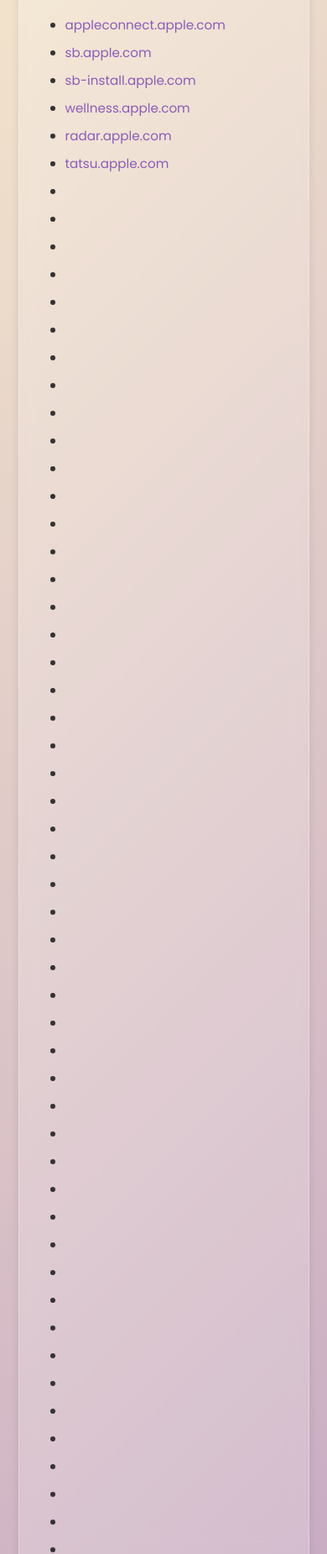
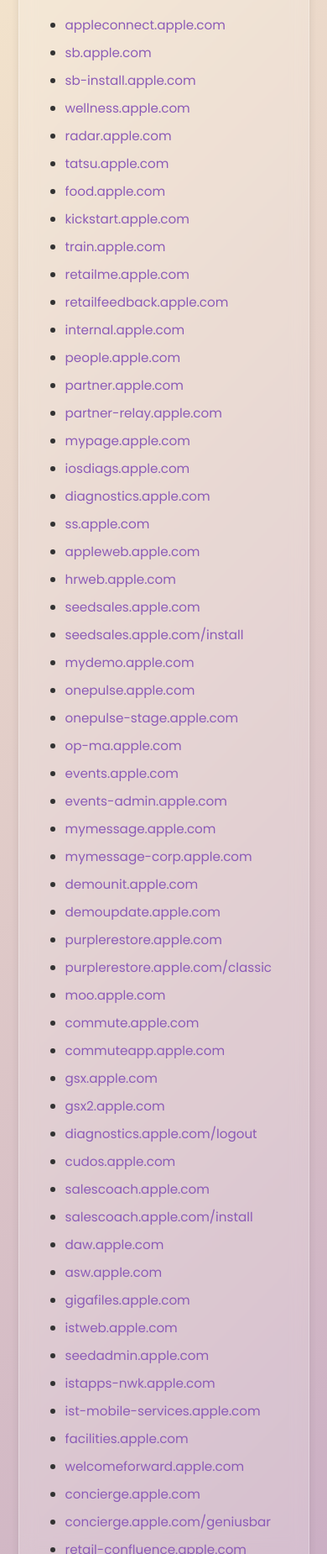
Before and after one commit to mokquad/ppdemo, a plain HTML site: page links.html in a window 390 px wide. Shown: the part 150-2000 px from the top of the page at 84% size. Drawn offline with Linux system fonts and the light colour scheme.

Commit message:
Add files via upload

```diff
--- a/links.html
+++ b/links.html
@@ -153,78 +153,82 @@
             <li><a href="https://tatsu.apple.com
 " target="_blank">tatsu.apple.com
 </a></li>
-            <li><a href="https://" target="_blank"></a></li>
-            <li><a href="https://" target="_blank"></a></li>
-            <li><a href="https://" target="_blank"></a></li>
-            <li><a href="https://" target="_blank"></a></li>
-            <li><a href="https://" target="_blank"></a></li>
-            <li><a href="https://" target="_blank"></a></li>
-            <li><a href="https://" target="_blank"></a></li>
-            <li><a href="https://" target="_blank"></a></li>
-            <li><a href="https://" target="_blank"></a></li>
-            <li><a href="https://" target="_blank"></a></li>
-            <li><a href="https://" target="_blank"></a></li>
-            <li><a href="https://" target="_blank"></a></li>
-            <li><a href="https://" target="_blank"></a></li>
-            <li><a href="https://" target="_blank"></a></li>
-            <li><a href="https://" target="_blank"></a></li>
-            <li><a href="https://" target="_blank"></a></li>
-            <li><a href="https://" target="_blank"></a></li>
-            <li><a href="https://" target="_blank"></a></li>
-            <li><a href="https://" target="_blank"></a></li>
-            <li><a href="https://" target="_blank"></a></li>
-			<li><a href="https://" target="_blank"></a></li>
-            <li><a href="https://" target="_blank"></a></li>
-            <li><a href="https://" target="_blank"></a></li>
-            <li><a href="https://" target="_blank"></a></li>
-            <li><a href="https://" target="_blank"></a></li>
-            <li><a href="https://" target="_blank"></a></li>
-            <li><a href="https://" target="_blank"></a></li>
-            <li><a href="https://" target="_blank"></a></li>
-            <li><a href="https://" target="_blank"></a></li>
-            <li><a href="https://" target="_blank"></a></li>
-            <li><a href="https://" target="_blank"></a></li>
-            <li><a href="https://" target="_blank"></a></li>
-            <li><a href="https://" target="_blank"></a></li>
-            <li><a href="https://" target="_blank"></a></li>
-            <li><a href="https://" target="_blank"></a></li>
-            <li><a href="https://" target="_blank"></a></li>
-            <li><a href="https://" target="_blank"></a></li>
-            <li><a href="https://" target="_blank"></a></li>
-            <li><a href="https://" target="_blank"></a></li>
-            <li><a href="https://" target="_blank"></a></li>
-            <li><a href="https://" target="_blank"></a></li>
-            <li><a href="https://" target="_blank"></a></li>
-            <li><a href="https://" target="_blank"></a></li>
-            <li><a href="https://" target="_blank"></a></li>
-            <li><a href="https://" target="_blank"></a></li>
-            <li><a href="https://" target="_blank"></a></li>
-			<li><a href="https://" target="_blank"></a></li>
-            <li><a href="https://" target="_blank"></a></li>
-            <li><a href="https://" target="_blank"></a></li>
-            <li><a href="https://" target="_blank"></a></li>
-            <li><a href="https://" target="_blank"></a></li>
-            <li><a href="https://" target="_blank"></a></li>
-            <li><a href="https://" target="_blank"></a></li>
-            <li><a href="https://" target="_blank"></a></li>
-            <li><a href="https://" target="_blank"></a></li>
-            <li><a href="https://" target="_blank"></a></li>
-            <li><a href="https://" target="_blank"></a></li>
-            <li><a href="https://" target="_blank"></a></li>
-            <li><a href="https://" target="_blank"></a></li>
-            <li><a href="https://" target="_blank"></a></li>
-            <li><a href="https://" target="_blank"></a></li>
-            <li><a href="https://" target="_blank"></a></li>
-            <li><a href="https://" target="_blank"></a></li>
-            <li><a href="https://" target="_blank"></a></li>
-            <li><a href="https://" target="_blank"></a></li>
-            <li><a href="https://" target="_blank"></a></li>
-            <li><a href="https://" target="_blank"></a></li>
-            <li><a href="https://" target="_blank"></a></li>
-            <li><a href="https://" target="_blank"></a></li>
-            <li><a href="https://" target="_blank"></a></li>
-            <li><a href="https://" target="_blank"></a></li>
-            <li><a href="https://" target="_blank"></a></li>
+            <li><a href="https://food.apple.com" target="_blank">food.apple.com</a></li>
+            <li><a href="https://kickstart.apple.com" target="_blank">kickstart.apple.com</a></li>
+            <li><a href="https://train.apple.com
+" target="_blank">train.apple.com
+</a></li>
+            <li><a href="https://retailme.apple.com
+" target="_blank">retailme.apple.com
+</a></li>
+            <li><a href="https://retailfeedback.apple.com" target="_blank">retailfeedback.apple.com</a></li>
+            <li><a href="https://internal.apple.com" target="_blank">internal.apple.com</a></li>
+            <li><a href="https://people.apple.compeople.apple.com" target="_blank">people.apple.com</a></li>
+            <li><a href="https://partner.apple.com" target="_blank">partner.apple.com</a></li>
+            <li><a href="https://partner-relay.apple.com" target="_blank">partner-relay.apple.com</a></li>
+            <li><a href="https://mypage.apple.com
+" target="_blank">mypage.apple.com
+</a></li>
+            <li><a href="https:/iosdiags.apple.com/" target="_blank">iosdiags.apple.com</a></li>
+            <li><a href="https://diagnostics.apple.com" target="_blank">diagnostics.apple.com</a></li>
+            <li><a href="https://ss.apple.com" target="_blank">ss.apple.com</a></li>
+            <li><a href="https://appleweb.apple.com" target="_blank">appleweb.apple.com</a></li>
+            <li><a href="https://hrweb.apple.com" target="_blank">hrweb.apple.com</a></li>
+            <li><a href="https://seedsales.apple.com" target="_blank">seedsales.apple.com</a></li>
+            <li><a href="https://seedsales.apple.com/install" target="_blank">seedsales.apple.com/install</a></li>
+            <li><a href="https://mydemo.apple.com" target="_blank">mydemo.apple.com</a></li>
+            <li><a href="https://onepulse.apple.com" target="_blank">onepulse.apple.com</a></li>
+            <li><a href="https://onepulse-stage.apple.com" target="_blank">onepulse-stage.apple.com</a></li>
+			<li><a href="https://op-ma.apple.com" target="_blank">op-ma.apple.com</a></li>
+            <li><a href="https://events.apple.com" target="_blank">events.apple.com</a></li>
+            <li><a href="https://events-admin.apple.com" target="_blank">events-admin.apple.com</a></li>
+            <li><a href="https://mymessage.apple.com" target="_blank">mymessage.apple.com</a></li>
+            <li><a href="https://mymessage-corp.apple.com" target="_blank">mymessage-corp.apple.com</a></li>
+            <li><a href="https://demounit.apple.com" target="_blank">demounit.apple.com</a></li>
+            <li><a href="https://demoupdate.apple.com
+" target="_blank">demoupdate.apple.com
+</a></li>
+            <li><a href="https://purplerestore.apple.com" target="_blank">purplerestore.apple.com</a></li>
+            <li><a href="https://purplerestore.apple.com/classic" target="_blank">purplerestore.apple.com/classic</a></li>
+            <li><a href="https://moo.apple.com" target="_blank">moo.apple.com</a></li>
+            <li><a href="https://commute.apple.com" target="_blank">commute.apple.com</a></li>
+            <li><a href="https://commuteapp.apple.com" target="_blank">commuteapp.apple.com</a></li>
+            <li><a href="https://gsx.apple.com" target="_blank">gsx.apple.com</a></li>
+            <li><a href="https://gsx2.apple.com" target="_blank">gsx2.apple.com</a></li>
+            <li><a href="https://diagnostics.apple.com/logout
+" target="_blank">diagnostics.apple.com/logout
+</a></li>
+            <li><a href="https://cudos.apple.com" target="_blank">cudos.apple.com</a></li>
+            <li><a href="https://salescoach.apple.com" target="_blank">salescoach.apple.com</a></li>
+            <li><a href="https://salescoach.apple.com/install" target="_blank">salescoach.apple.com/install</a></li>
+            <li><a href="https://daw.apple.com" target="_blank">daw.apple.com</a></li>
+            <li><a href="https://asw.apple.com" target="_blank">asw.apple.com</a></li>
+            <li><a href="https://gigafiles.apple.com" target="_blank">gigafiles.apple.com</a></li>
+            <li><a href="https://istweb.apple.com" target="_blank">istweb.apple.com</a></li>
+            <li><a href="https://seedadmin.apple.com" target="_blank">seedadmin.apple.com</a></li>
+            <li><a href="https://istapps-nwk.apple.com" target="_blank">istapps-nwk.apple.com</a></li>
+            <li><a href="https://ist-mobile-services.apple.com
+" target="_blank">ist-mobile-services.apple.com
+</a></li>
+            <li><a href="https://facilities.apple.com" target="_blank">facilities.apple.com</a></li>
+			<li><a href="https://welcomeforward.apple.com" target="_blank">welcomeforward.apple.com</a></li>
+            <li><a href="https://concierge.apple.com" target="_blank">concierge.apple.com</a></li>
+            <li><a href="https://concierge.apple.com/geniusbar" target="_blank">concierge.apple.com/geniusbar</a></li>
+            <li><a href="https://retail-confluence.apple.com" target="_blank">retail-confluence.apple.com</a></li>
+            <li><a href="https://sbit.apple.com" target="_blank">sbit.apple.com</a></li>
+            <li><a href="https://corpmdm.apple.com
+" target="_blank">corpmdm.apple.com
+</a></li>
+            <li><a href="https://university.apple.com" target="_blank">university.apple.com</a></li>
+            <li><a href="https://outpost.apple.com" target="_blank">outpost.apple.com</a></li>
+            <li><a href="https://columbo.apple.com" target="_blank">columbo.apple.com</a></li>
+            <li><a href="https://columbo-event.apple.com" target="_blank">columbo-event.apple.com</a></li>
+            <li><a href="https://pallete.apple.com" target="_blank">pallete.apple.com</a></li>
+            <li><a href="https://mystore.apple.com" target="_blank">mystore.apple.com</a></li>
+            <li><a href="https://meetingroom-dr.apple.com" target="_blank">meetingroom-dr.apple.com</a></li>
+            <li><a href="https://identity.apple.com" target="_blank">identity.apple.com</a></li>
+            <li><a href="https://captive.apple.com" target="_blank">captive.apple.com</a></li>
+            <li><a href="https://webcast.apple.com" target="_blank">webcast.apple.com</a></li>
         </ul>
     </div>
 
@@ -257,7 +261,7 @@
     <div class="links-content">
         <h1>App Store Links</h1>
         <ul class="links-list">
-		    <li><a href="https://apps.apple.com/us/developer/apple-inc-internal-distribution/" target="_blank">Apple Inc Internal Distribution</a></li>
+		    <li><a href="https://apps.apple.com/us/developer/apple-inc-internal-distribution/" target="_blank">Apple Inc. Internal Distribution</a></li>
             <li><a href="https://apps.apple.com/us/app/seed/id6449049254" target="_blank">Seed</a></li>
             <li><a href="https://apps.apple.com/us/app/reality-composer/id1462358802" target="_blank">Reality Composer</a></li>
             <li><a href="https://apps.apple.com/us/app/apple-research/id1463884356" target="_blank">Apple Research</a></li>
@@ -300,7 +304,7 @@
     <div class="links-content">
         <h1>FCC Links</h1>
         <ul class="links-list">
-            <li><a href="https://fcc.report/company/Apple-Inc" target="_blank">FCC Report Apple INC</a></li>
+            <li><a href="https://fcc.report/company/Apple-Inc" target="_blank">FCC Report Apple Inc.</a></li>
             <li><a href="https://fcc.report/company/Apple-computer-Incorporated" target="_blank">FCC Report Apple Computer Incorporated</a></li>
         </ul>
     </div>
@@ -312,14 +316,35 @@
             <li><a href="http://diagnostics.apple.com/static/projects/aide/pages/main/index.html" target="_blank">Apple AIDE</a></li>
 			<li><a href="http://crl.apple.com/" target="_blank">Apple CRL</a></li>
 			<li><a href="https://www.apple.com/certificateauthority/" target="_blank">Apple PKI</a></li>
-			<li><a href="https://diagnostics.apple.com/logout/" target="_blank">Diagnostics logout</a></li>
-			<li><a href="https://mydemo.apple.com/install" target="_blank">My Demo</a></li>
-			<li><a href="https://mymessage.apple.com/install" target="_blank">My Message</a></li>
 			<li><a href="https://eservicecentral.apple.com/" target="_blank">eservicecentral</a></li>
 			<li><a href="https://channel.arvato.com/" target="_blank">Arvato</a></li>
-			<li><a href="https://events-admin.apple.com/getios" target="_blank">Events Admin</a></li>
+        </ul>
+    </div>
+
+	<!-- Develoment files / firmwares -->
+    <div class="links-content">
+        <h1>Develoment files, apps, firmwares</h1>
+        <ul class="links-list">
+            <li><a href="http://diagnostics.apple.com/static/projects/aide/pages/main/index.html" target="_blank">iOS 9 iBoot source code</a></li>
+			<li><a href="https://channel.arvato.com/" target="_blank">Ramdisk Tools (32 bit)</a></li>
+			<li><a href="https://channel.arvato.com/" target="_blank">CFW Tools (32 bit)</a></li>
+			<li><a href="https://channel.arvato.com/" target="_blank">asr_patcher (32 bit)</a></li>
+			<li><a href="https://channel.arvato.com/" target="_blank">asr_patcher (64 bit)</a></li>
+			<li><a href="http://crl.apple.com/" target="_blank">Apple Internal Apps dump (32 bit)</a></li>
+			<li><a href="https://www.apple.com/certificateauthority/" target="_blank">Apple Internal Apps dump (64 bit)</a></li>
+			<li><a href="https://eservicecentral.apple.com/" target="_blank">Mac Does That (app)</a></li>
+			<li><a href="https://channel.arvato.com/" target="_blank">Explore (app)</a></li>
+			<li><a href="https://channel.arvato.com/" target="_blank">Apple Demo apps from 2018</a></li>
+			<li><a href="https://channel.arvato.com/" target="_blank">InternalUI archive</a></li>
+			<li><a href="https://channel.arvato.com/" target="_blank">Demo Apps (iOS 14)</a></li>
+			<li><a href="https://channel.arvato.com/" target="_blank">Demo Apps (iOS 15)</a></li>
+			<li><a href="https://channel.arvato.com/" target="_blank">Apple Internal Firmwares (backups)</a></li>
+			<li><a href="https://channel.arvato.com/" target="_blank">Apple InternalUI apps (iOS 17.0.3, arm64e)</a></li>
         </ul>
     </div>
 
 </body>
 </html>
+
+</body>
+</html>
```
Also changed, not shown: DemoLoopTut.html (+2 -2 lines), index.html (+2 -2 lines), слив сайтов.txt (added).
